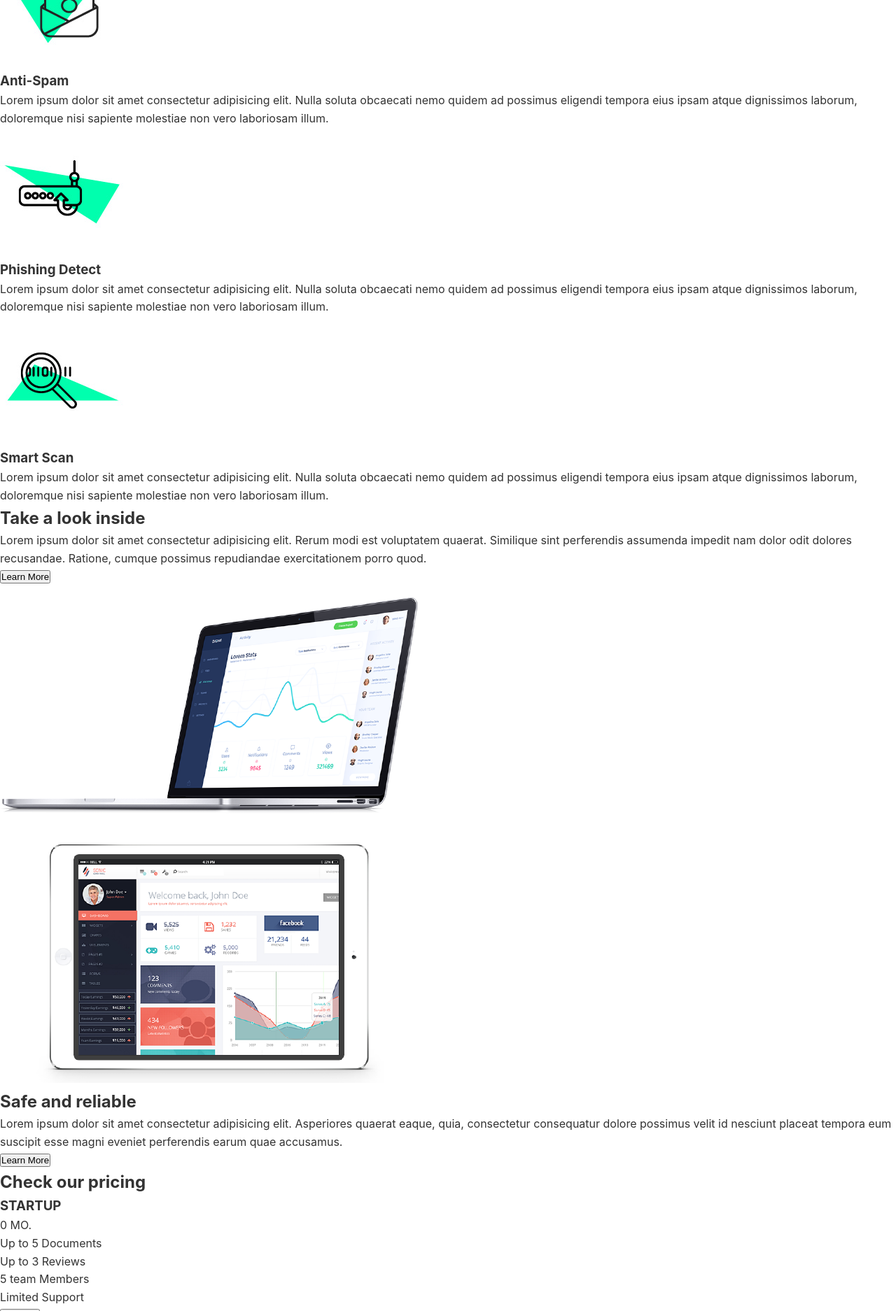
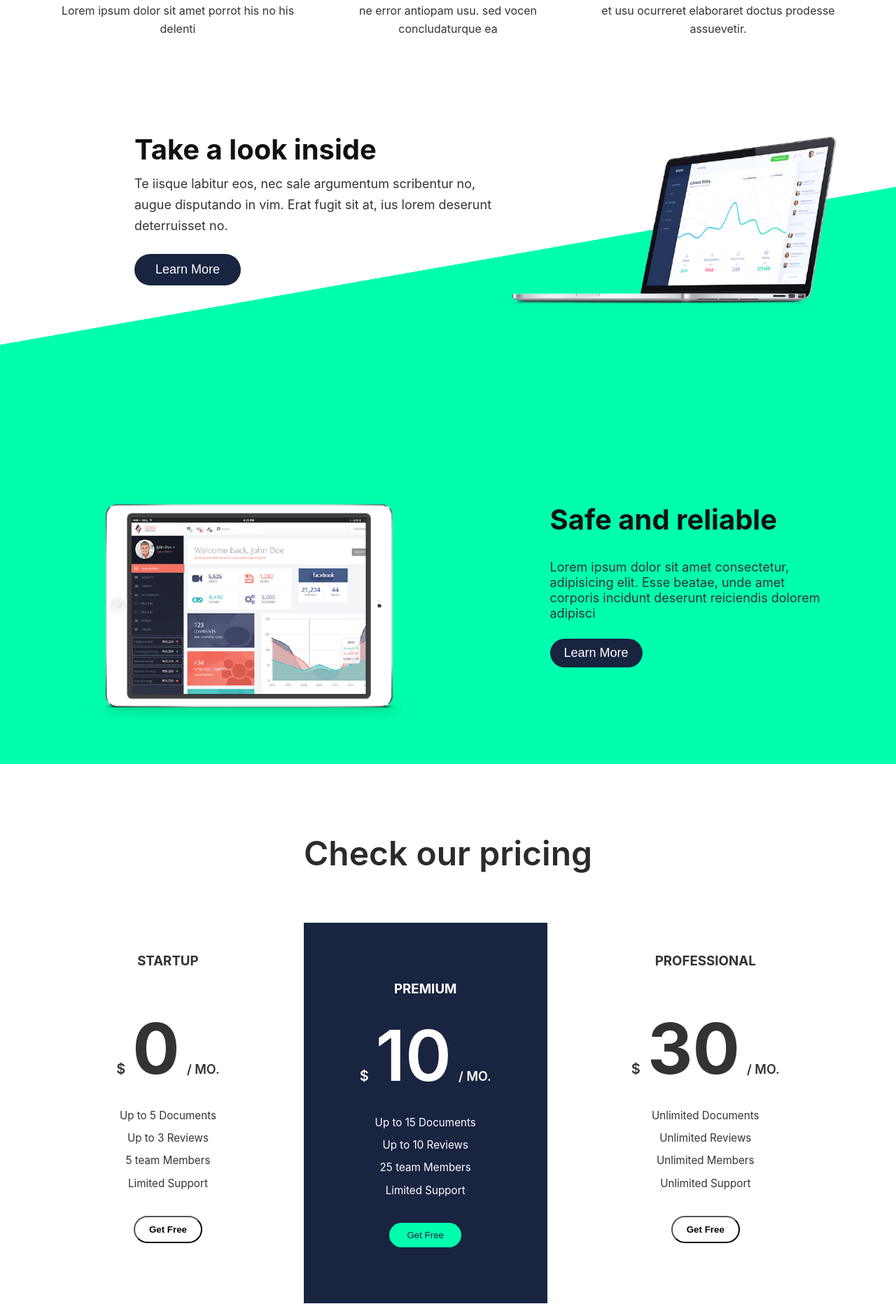
Before and after one commit to Alejandro-Triana07/Atlas, a plain HTML site: page index.html in a window 1280 px wide. Shown: the part 926-2800 px from the top of the page at 70% size. Drawn offline with Linux system fonts and the light colour scheme.

Commit message:
commit mejorado

```diff
--- a/index.html
+++ b/index.html
@@ -8,86 +8,85 @@
     <link rel="stylesheet" href="https://cdnjs.cloudflare.com/ajax/libs/font-awesome/6.5.0/css/all.min.css">
 </head>
 <body>
-    <header class="encabezado">
-    <main class="seccion-principal">
-        <div class="logo">
-            <img src="assets/images/logo.png" alt="logo de atlas">
+    <header>
+        <div class="letras-arrib">
+            <div class="logo">
+                <img src="assets/images/logo.png" alt="">
+            </div>
+            <nav>
+                <a href="#"><span>Get Early Access</span></a>
+            </nav>
         </div>
-        <div class="contenedor-principal">
-            <div class="letras-arriba">
-                <span>Get Early Access </span>
+        <div class="info">
+            <div class="die">
+                <h1>A New Way <br> To Start Bussiness</h1>
+                <p>Lorem ipsum dolor sit, amet consectetur adipisicing elit. Accusamus cor <br> ratione suscipit itaque aut molestias necessitatibus consectetur unde fugit dicta quo.</p>
             </div>
-            <h1 class="primer-titulo">A New Way <br> To Start Bussiness</h1>
-            <p class="descripcion-principal"> Lorem ipsum dolor sit amet consectetur adipisicing elit. Assumenda nam fuga ut corporis explicabo, illo atque deleniti quasi odit mollitia rerum inventore quis aperiam nihil ex facere accusamus minus incidunt.</p>
-            <button class="boton-principal"> Get Started </button>
+            <div class="boot">
+                <button>Get Started</button>
+            </div>
         </div>
-    </main>
     </header>
 
     <section class="seccion-caracteristicas">
-        <div class="contenedor">
-            <h2 class="titulo-caracteristicas">Smartest protection for your site</h2>
+        <div class="contenedor-caracteristicas">
+            <h2>Smartest protection for your site</h2>
             <div class="rejilla-caracteriticas">
                 <div class="tarjeta-caracteristicas">
                     <div class="icono-caracteris">
                         <img src="assets/images/smart-protect-1.jpg" alt="Anti-Spam" class="imagen-icono">
                     </div>
                     <h3 class="titulo-spam">Anti-Spam</h3>
-                    <p>Lorem ipsum dolor sit amet consectetur adipisicing elit. Nulla soluta obcaecati nemo quidem ad possimus eligendi tempora eius ipsam atque dignissimos laborum, doloremque nisi sapiente molestiae non vero laboriosam illum.</p>
+                    <p>Lorem ipsum dolor sit amet porrot his no his <br> delenti</p>
                 </div>
                 <div class="tarjeta-caracteristicas">
                     <div class="icono-caracteris">
                         <img src="assets/images/smart-protect-2.jpg" alt="Phishing Detect" class="imagen-icono">
                     </div>
                     <h3 class="titulo-spam">Phishing Detect</h3>
-                    <p>Lorem ipsum dolor sit amet consectetur adipisicing elit. Nulla soluta obcaecati nemo quidem ad possimus eligendi tempora eius ipsam atque dignissimos laborum, doloremque nisi sapiente molestiae non vero laboriosam illum.</p>
+                    <p>ne error antiopam usu. sed vocen <br> concludaturque ea</p>
                 </div>
                 <div class="tarjeta-caracteristicas">
                     <div class="icono-caracteris">
                         <img src="assets/images/smart-protect-3.jpg" alt="Smart Scan" class="imagen-icono">
                     </div>
                     <h3 class="titulo-spam">Smart Scan</h3>
-                    <p>Lorem ipsum dolor sit amet consectetur adipisicing elit. Nulla soluta obcaecati nemo quidem ad possimus eligendi tempora eius ipsam atque dignissimos laborum, doloremque nisi sapiente molestiae non vero laboriosam illum.</p>
+                    <p>et usu ocurreret elaboraret doctus prodesse <br> assuevetir.</p>
                 </div>
             </div>
         </div>
     </section>
 
-    <section class="seccion-vista-infe">
-        <div class=" contenido-vista">
-            <div class="text-vista">
-                <h2 class="titulo-vista">Take a look inside</h2>
-                <p class="descripcion-vista">Lorem ipsum dolor sit amet consectetur adipisicing elit. Rerum modi est voluptatem quaerat. Similique sint perferendis assumenda impedit nam dolor odit dolores recusandae. Ratione, cumque possimus repudiandae exercitationem porro quod.</p>
-                <button class="boton-vista">Learn More</button>
+        <div class="conten-vista">
+            <div class="txt-vis">
+                <h2>Take a look inside</h2>
+                <p>Te iisque labitur eos, nec sale argumentum scribentur no, <br> augue disputando in vim. Erat fugit sit at, ius lorem deserunt deterruisset no.</p>
+                <button>Learn More</button>
             </div>
-            <div class="imagen-vista">
-                <img src="assets/images/feature-1.png" alt="laptop" class="imagen-laptop">
+            <div class="img-com">
+                <img src="assets/images/feature-1.png" alt="laptop">
             </div>
         </div>
-    </section>
 
-    <section class="seccion-segura">
-        <div class="contenido-seguro">
-            <div class="imagen-segura">
-                <img src="assets/images/feature-2.png" alt="tablet" class="imagen-tablet">
+        <div class="conten-seg">
+            <div class="img-lap">
+                <img src="assets/images/feature-2.png" alt="tablet">
             </div>
-            <div class="text-segura">
-                <h2 class="titulo-seguro">Safe and reliable</h2>
-                <p class="descripcion-segura">Lorem ipsum dolor sit amet consectetur adipisicing elit. Asperiores quaerat eaque, quia, consectetur consequatur dolore possimus velit id nesciunt placeat tempora eum suscipit esse magni eveniet perferendis earum quae accusamus.</p>
-                <button class="boton-seguro">Learn More</button>
+            <div class="txt-seg">
+                <h2>Safe and reliable</h2>
+                <p>Lorem ipsum dolor sit amet consectetur, adipisicing elit. Esse beatae, unde amet corporis incidunt deserunt reiciendis dolorem adipisci</p>
+                <button>Learn More</button>
             </div>
         </div>
-    </section>
     <section class="seccion-precios">
-        <div class="contenedor">
             <h2 class="titulo-precios">Check our pricing</h2>
-        </div>
         <div class="rejilla-precios">
             <div class="tarjeta-precio">
-                <h3 class="plan-nombre">STARTUP</h3>
+                <h3>STARTUP</h3>
                 <div class="precio">
+                    <span class="mon">$</span>
                     <span class="valor">0</span>
-                    <span class="periodo">MO.</span>
+                    <span class="periodo">/ MO.</span>
                 </div>
                 <ul class="lista-caracteris">
                     <li>Up to 5 Documents</li>
@@ -97,11 +96,12 @@
                 </ul>
                 <button class="boton-precio">Get Free</button>
             </div>
-            <div class="tarjeta-precio destacada">
-                <h3 class="plan-nombre col">PREMIUM</h3>
+            <div class="tarjeta-precio-destacada">
+                <h3 class="plan-nombre-col">PREMIUM</h3>
                 <div class="precio">
+                    <span class="mon">$</span>
                     <span class="valor-col">10</span>
-                    <span class="periodo-col">MO.</span>
+                    <span class="periodo-col">/ MO.</span>
                 </div>
                 <ul class="lista-caracteris">
                     <li>Up to 15 Documents</li>
@@ -109,13 +109,14 @@
                     <li>25 team Members</li>
                     <li>Limited Support</li>
                 </ul>
-                <button class="boton-precio col">Get Free</button>
+                <button class="boton-precio-col">Get Free</button>
             </div>
             <div class="tarjeta-precio">
                 <h3 class="plan-nombre">PROFESSIONAL</h3>
                 <div class="precio">
+                    <span class="mon">$</span>
                     <span class="valor">30</span>
-                    <span class="periodo">MO.</span>
+                    <span class="periodo">/ MO.</span>
                 </div>
                 <ul class="lista-caracteris">
                     <li>Unlimited Documents</li>
--- a/styles/style.css
+++ b/styles/style.css
@@ -11,13 +11,232 @@ body {
     overflow-x: hidden;
 }
 
-.seccion-principal{
+header{
     background-image: url(../assets/images/banner-bk.jpg);
-    background-size: cover;
-    height: 100vh;
+    width: 100%;
+    padding: 50px 140px;
     color: white;
 }
 
-.descripcion-principal{
+.letras-arrib{
+    align-items: center;
+    justify-content: space-between;
+    display: flex;
+}
+
+
+.logo img{
+    width: 48%;
+}
+nav a{
+    text-decoration: none;
+}
+
+nav span{
+    color: white;
+    font-size: 20px;
+}
+
+.die{
+    color: white;
+    font-size: 30px;
+    margin-bottom: 10px;
+}
+.die p{
+    font-size: 18px;
+    margin-bottom: 30px;
+}
+
+.boot button{
+    font-size: 15px;
+    background-color: #00ffad;
+    color: #194440;
+    font-weight: 800;
+    padding: 10px 20px;
+    border: none;
+    border-radius: 20px;
+}
+
+.seccion-caracteristicas h2{
+    margin: 60px;
+    text-align: center;
+    font-size: 44px;
+}
+
+.tarjeta-caracteristicas{
     width: 30%;
+    text-align: center;
 }
+
+.rejilla-caracteriticas{
+    display: flex;
+    justify-content: space-between;
+    justify-content: center;
+    gap: 2px;
+}
+
+.conten-vista{
+    background: linear-gradient(170deg, #ffffff 50%, #00ffad 50%);
+    font-size: 18px;
+    display: flex;
+    width: 100%;
+    padding: 10% 15%;
+}
+
+.conten-seg{
+    background-color: #00ffad;
+    font-size: 18px;
+    display: flex;
+    width: 100%;
+    padding: 5px 5px 55px;
+    justify-content: center;
+}
+
+.conten-seg img{
+    width: 90%;
+}
+.conten-vista img{
+    width: 130%;
+}
+
+.txt-vis{
+    padding-bottom: 170px;
+    width: 100%;
+    align-content: left;
+}
+
+.txt-vis h2{
+    font-size: 40px;
+    margin-bottom: 2px;
+    color: #111111;
+}
+
+.txt-vis p{
+    line-height: 30px;
+    margin-bottom: 25px;
+}
+
+.txt-vis button{
+    background-color: #192440;
+    color: white;
+    padding: 12px 30px;
+    border: none;
+    border-radius: 30px;
+    font-size: 18px;
+}
+
+.txt-seg{
+    padding-left: 100px;
+    width: 40%;
+    text-align: left;
+}
+
+.txt-seg h2{
+    font-size: 40px;
+    margin-bottom: 25px;
+    color: #111111;
+}
+
+.txt-seg p{
+    line-height: 22px;
+    margin-bottom: 25px;
+}
+
+.txt-seg button{
+    background-color: #192440;
+    color: white;
+    padding: 10px 20px;
+    border: none;
+    border-radius: 30px;
+    font-size: 18px;
+}
+
+.seccion-precios{
+    padding: 90px 0;
+}
+
+.titulo-precios{
+    text-align: center;
+    font-size: 48px;
+    color: #292b2c;
+    font-weight: 600;
+    margin-bottom: 60px;
+}
+
+.rejilla-precios{
+    display: flex;
+    gap: 90px;
+    justify-content: center;
+    flex-wrap: wrap;
+}
+
+.tarjeta-precio{
+    border-radius: 15px;
+    padding: 40px 30px;
+    text-align: center;
+    max-width: 390px;
+}
+
+.tarjeta-precio h3{
+    margin-bottom: 30px;
+}
+
+.precio {
+    font-size: 40px;
+    font-weight: 600;
+}
+
+.valor {
+    font-size: 100px;
+    font-weight: 700;
+}
+
+.valor-col{
+    font-size: 100px;
+}
+
+.periodo {
+    font-size: 18px;
+}
+
+.periodo-col{
+    font-size: 18px;
+}
+
+.lista-caracteris {
+    padding-bottom: 30px;
+    list-style: none;
+}
+
+.lista-caracteris li {
+    padding: 4px 0;
+    font-size: 0.95rem;
+}
+
+.boton-precio {
+    padding: 10px 20px;
+    background: transparent;
+    border-radius: 25px;
+    font-weight: 600;
+}
+
+.tarjeta-precio-destacada{
+    background: #192440;
+    padding: 80px ;
+    color: #ffffff;
+    text-align: center;
+}
+
+.boton-precio-col{
+    background: #00ffad;
+    color: #17203e;
+    padding: 10px 25px;
+    border-radius: 25px;
+    border: none;
+
+
+}
+
+.mon{
+    font-size: 20px;
+}
```
